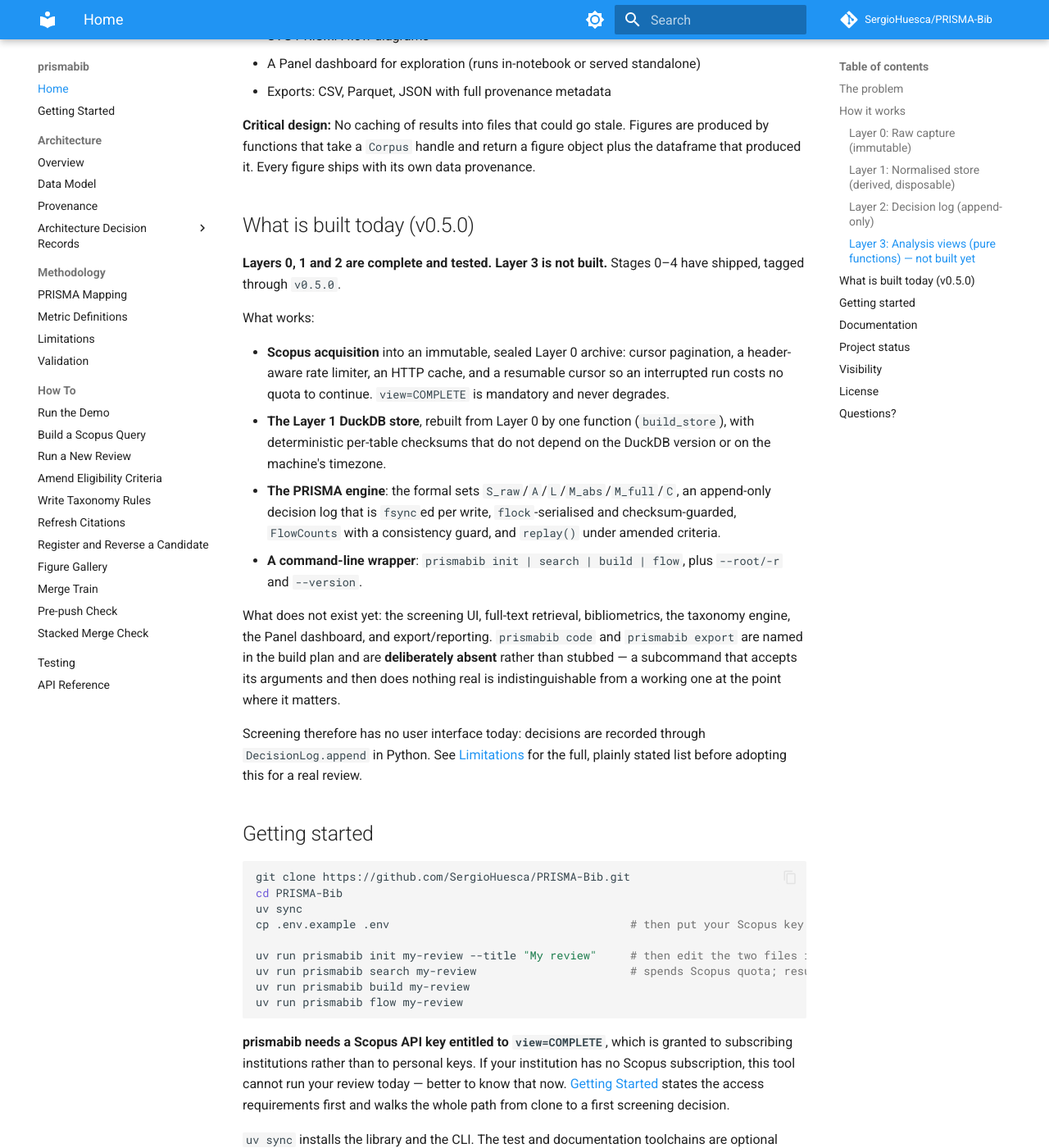
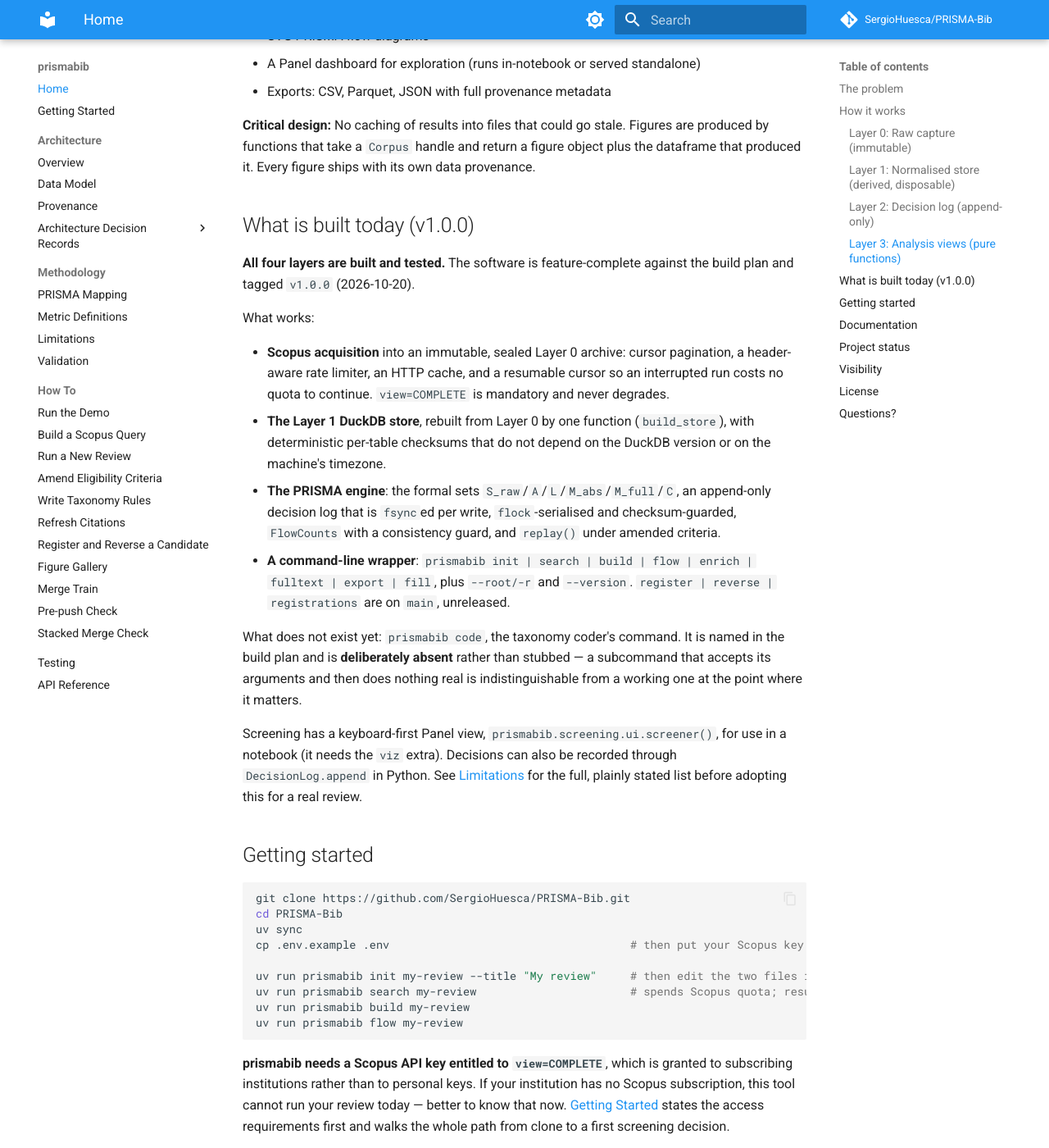
Before and after one commit to SergioHuesca/PRISMA-Bib, an MkDocs documentation site: the page built from docs/index.md, in a window 1280 px wide and 1400 px high, scrolled down 2074 px. Shown: the whole window at 82% size. Built offline with MkDocs 1.6.1 and Material for MkDocs 9.7.7, drawn with Linux system fonts in a browser that asks for light colours; comment, search, counter and statistics services are not loaded; some of the changed text lies outside the part shown.

Commit message:
docs: bring index, run-a-new-review and limitations in line with v1.0.0
Co-Authored-By: Claude Sonnet 5.5 <noreply@anthropic.com>
Claude-Session: https://claude.ai/code/session_01QjNadz7h2UAZ2C2xhuaY8z

```diff
--- a/docs/index.md
+++ b/docs/index.md
@@ -12,11 +12,11 @@ No amount of careful writing prevents this. The only solution is **architectural
 
 A four-layer pipeline ensures provenance and reproducibility. Layers 0, 1 and 2 are built;
 Layer 3 is described here as designed and is **not implemented yet** — see
-[what is built today](#what-is-built-today-v050).
+[what is built today](#what-is-built-today-v100).
 
 ### Layer 0: Raw capture (immutable)
 
-Every HTTP response is persisted verbatim as JSONL before any parsing. Today that means the Scopus Search API; ScienceDirect arrives with full-text acquisition, which is not built. Each acquisition run writes a manifest recording:
+Every HTTP response is persisted verbatim as JSONL before any parsing. Today that means the Scopus Search API, and ScienceDirect for full-text acquisition (`prismabib fulltext`). Each acquisition run writes a manifest recording:
 
 - The query string and Boolean operators
 - The API endpoint and view (e.g., COMPLETE or STANDARD)
@@ -52,7 +52,7 @@ Current set membership is **derived** by folding the log. Consequences:
 - Adding a second reviewer later requires no migration—agreement statistics become a query.
 - Screening can be replayed under amended criteria without redoing human work that still applies.
 
-### Layer 3: Analysis views (pure functions) — not built yet
+### Layer 3: Analysis views (pure functions)
 
 Deterministic transformations over Layers 1+2, designed to produce:
 
@@ -64,10 +64,10 @@ Deterministic transformations over Layers 1+2, designed to produce:
 
 **Critical design:** No caching of results into files that could go stale. Figures are produced by functions that take a `Corpus` handle and return a figure object plus the dataframe that produced it. Every figure ships with its own data provenance.
 
-## What is built today (v0.5.0)
+## What is built today (v1.0.0)
 
-**Layers 0, 1 and 2 are complete and tested. Layer 3 is not built.** Stages 0–4 have
-shipped, tagged through `v0.5.0`.
+**All four layers are built and tested.** The software is feature-complete against the build
+plan and tagged `v1.0.0` (2026-10-20).
 
 What works:
 
@@ -81,17 +81,18 @@ What works:
   append-only decision log that is `fsync`ed per write, `flock`-serialised and
   checksum-guarded, `FlowCounts` with a consistency guard, and `replay()` under amended
   criteria.
-- **A command-line wrapper**: `prismabib init | search | build | flow`, plus `--root/-r`
-  and `--version`.
+- **A command-line wrapper**: `prismabib init | search | build | flow | enrich | fulltext |
+  export | fill`, plus `--root/-r` and `--version`. `register | reverse | registrations` are on
+  `main`, unreleased.
 
-What does not exist yet: the screening UI, full-text retrieval, bibliometrics, the taxonomy
-engine, the Panel dashboard, and export/reporting. `prismabib code` and `prismabib export`
-are named in the build plan and are **deliberately absent** rather than stubbed — a
-subcommand that accepts its arguments and then does nothing real is indistinguishable from
-a working one at the point where it matters.
+What does not exist yet: `prismabib code`, the taxonomy coder's command. It is named in the
+build plan and is **deliberately absent** rather than stubbed — a subcommand that accepts its
+arguments and then does nothing real is indistinguishable from a working one at the point
+where it matters.
 
-Screening therefore has no user interface today: decisions are recorded through
-`DecisionLog.append` in Python. See [Limitations](methodology/limitations.md) for the full,
+Screening has a keyboard-first Panel view, `prismabib.screening.ui.screener()`, for use in a
+notebook (it needs the `viz` extra). Decisions can also be recorded through `DecisionLog.append`
+in Python. See [Limitations](methodology/limitations.md) for the full,
 plainly stated list before adopting this for a real review.
 
 ## Getting started
@@ -146,12 +147,9 @@ uv run mkdocs build --strict    # Static HTML in site/; the CI gate
 
 ## Project status
 
-- **Released:** v0.5.0 — Stage 4, the PRISMA engine and the Layer 2 decision log. Layers 0,
-  1 and 2 are complete; see [what is built today](#what-is-built-today-v050).
-- **Next:** Stage 5 — the keyboard-first screening UI (ADR 0004), which is what replaces
-  calling `DecisionLog.append` by hand, plus inter-reviewer agreement statistics.
-- **Then:** full-text acquisition, the taxonomy coder, bibliometrics, the dashboard, and
-  export/reporting — Layer 3, none of it built.
+- **Released:** v1.0.0 (2026-10-20) — feature-complete against the build plan; all four layers
+  are built. See [what is built today](#what-is-built-today-v100).
+- **Not built:** inter-reviewer agreement statistics (κ), and the `prismabib code` command.
 - **Per-release detail:** [CHANGELOG.md](https://github.com/SergioHuesca/PRISMA-Bib/blob/main/CHANGELOG.md),
   which records what each stage added, changed, and fixed.
 
```
Also changed, not shown: docs/how-to/run-a-new-review.md (+8 -7 lines), docs/methodology/limitations.md (+4 -2 lines).
